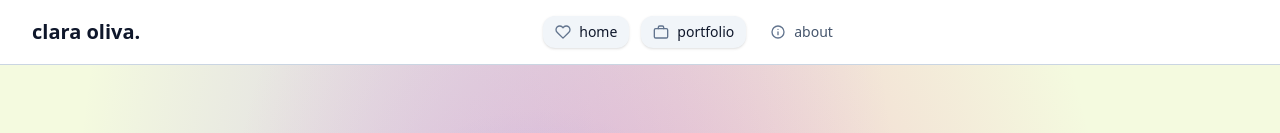
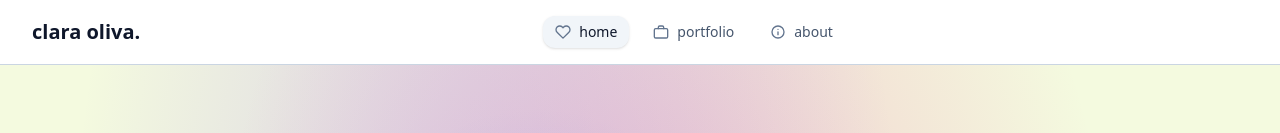
Before and after one commit to frankie1992/claras-site, a React (Vite) app: page / in a window 1280 px wide. Shown: the top 133 px of the page. Built offline with nearby package versions, Linux system fonts and the light colour scheme.

Commit message:
push fixes

```diff
--- a/src/App.tsx
+++ b/src/App.tsx
@@ -2,6 +2,7 @@ import { useEffect } from 'react'
 import { Outlet, useLocation } from 'react-router-dom'
 import Footer from './components/Footer'
 import Header from './components/Header'
+import { remove_hash_from_url } from './utils/utils';
 
 async function loadPreline() {
   return import('preline/dist/index.js')
@@ -33,6 +34,7 @@ export default function App() {
       if (el) {
         // Allow route paint, then scroll
         setTimeout(() => el.scrollIntoView({ behavior: 'smooth', block: 'start' }), 0)
+        setTimeout(() => remove_hash_from_url(), 10)
       }
     }
   }, [location.hash])
--- a/src/components/Header.tsx
+++ b/src/components/Header.tsx
@@ -1,4 +1,4 @@
-import { useEffect, useState } from 'react'
+import { useEffect, useState, useRef  } from 'react'
 import { NavLink, useLocation } from 'react-router-dom'
 import ContactButton from './ContactButton'
 import { HeartIcon, BriefcaseIcon, InfoIcon, MenuIcon, XIcon } from '../utils/icons'
@@ -12,22 +12,45 @@ import {
   NAV_MOBILE_ABOUT_LABEL,
   NAV_TOGGLE_SR_LABEL,
 } from '../utils/Constants'
+import useInViewPort from '../hooks/useInViewPort'
 
 export default function Header() {
   const [open, setOpen] = useState(false)
   const location = useLocation()
 
+  const portfolioElement = document?.getElementById('portfolio') as HTMLElement;
+  const isPortfolioInView = useInViewPort(portfolioElement, { threshold: 0.5 });
+
   useEffect(() => {
     setOpen(false)
   }, [location.pathname])
 
-  const linkClass = ({ isActive }: { isActive: boolean }) =>
-    [
+  const linkClass = ({ isActive }: { isActive: boolean }) => {
+    return [
       'group inline-flex items-center gap-2 px-3 py-1.5 rounded-xl text-sm transition-colors',
       isActive
         ? 'bg-slate-100 text-slate-900 shadow-sm'
         : 'text-slate-600 hover:text-slate-900 hover:bg-slate-50'
     ].join(' ')
+  }
+
+    const linkClassHome = ({ isActive }: { isActive: boolean }) => {
+    return [
+      'group inline-flex items-center gap-2 px-3 py-1.5 rounded-xl text-sm transition-colors',
+      isActive && !isPortfolioInView
+        ? 'bg-slate-100 text-slate-900 shadow-sm'
+        : 'text-slate-600 hover:text-slate-900 hover:bg-slate-50'
+    ].join(' ')
+  }
+
+  const linkClassPortfolio = ({ isActive }: { isActive: boolean }) => {
+    return [
+      'group inline-flex items-center gap-2 px-3 py-1.5 rounded-xl text-sm transition-colors',
+      isActive && isPortfolioInView
+        ? 'bg-slate-100 text-slate-900 shadow-sm'
+        : 'text-slate-600 hover:text-slate-900 hover:bg-slate-50'
+    ].join(' ')
+  }
 
   return (
     <header className="w-full border-b bg-white border-slate-300">
@@ -39,11 +62,11 @@ export default function Header() {
 
           {/* Desktop nav (center column) */}
           <nav className="hidden md:flex items-center justify-center gap-3">
-            <NavLink to="/" end className={linkClass}>
+            <NavLink to="/" end className={linkClassHome}>
               <HeartIcon className="size-4 text-slate-500 group-hover:text-slate-700" />
               <span>{NAV_HOME_LABEL}</span>
             </NavLink>
-            <NavLink to="/#portfolio" className={linkClass}>
+            <NavLink to="/#portfolio" className={linkClassPortfolio}>
               <BriefcaseIcon className="size-4 text-slate-500 group-hover:text-slate-700" />
               <span>{NAV_PORTFOLIO_LABEL}</span>
             </NavLink>
@@ -55,7 +78,7 @@ export default function Header() {
 
           {/* Right actions (contact on desktop, hamburger on mobile) */}
           <div className="justify-self-end flex items-center">
-            <ContactButton/>
+            <ContactButton />
 
             {/* Mobile toggle */}
             <button
@@ -87,13 +110,16 @@ export default function Header() {
         }
       >
         <div className="mx-auto max-w-7xl px-4 py-2 flex flex-col gap-1">
-          <NavLink to="/" end className={linkClass}>
+          <NavLink to="/" end className={linkClassHome}>
+            <HeartIcon className="size-4 text-slate-500 group-hover:text-slate-700" />
             {NAV_MOBILE_HOME_LABEL}
           </NavLink>
-          <NavLink to="/#portfolio" className={linkClass}>
+          <NavLink to="/#portfolio" className={linkClassPortfolio}>
+            <BriefcaseIcon className="size-4 text-slate-500 group-hover:text-slate-700" />
             {NAV_MOBILE_PORTFOLIO_LABEL}
           </NavLink>
           <NavLink to="/about" className={linkClass}>
+            <InfoIcon className="size-4 text-slate-500 group-hover:text-slate-700" />
             {NAV_MOBILE_ABOUT_LABEL}
           </NavLink>
         </div>
--- /dev/null
+++ b/src/hooks/useInViewPort.tsx
@@ -0,0 +1,20 @@
+import { useState, useEffect } from 'react';
+
+function useInViewPort(ref: HTMLElement, options?: IntersectionObserverInit) {
+  const [ inViewport, setInViewport ] = useState(false);
+  useEffect(() => {
+    const observer = new IntersectionObserver(([ entry ]) => {
+      setInViewport(entry.isIntersecting);
+    }, options);
+    if (ref) {
+      observer.observe(ref);
+    }
+    return () => {
+      if (ref) {
+        observer.unobserve(ref);
+      }
+    };
+  }, [ options, ref ]);
+  return inViewport;
+}
+export default useInViewPort;
--- a/src/pages/Home.tsx
+++ b/src/pages/Home.tsx
@@ -41,7 +41,7 @@ export default function Home() {
       </section>
 
       {/* Hero – desktop layout */}
-      <section className="sm:hidden md:block lg:block mx-auto max-w-7xl px-4 md:px-6 lg:px-8 py-10 md:py-14">
+      <section className="hidden md:block lg:block mx-auto max-w-7xl px-4 md:px-6 lg:px-8 py-10 md:py-14">
         <div className="grid lg:grid-cols-3 md:grid-cols-2 gap-6 lg:gap-8">
           {/* Portrait with selection-style frame */}
           <div className="md:col-span-1">
--- a/src/utils/utils.tsx
+++ b/src/utils/utils.tsx
@@ -1,6 +1,18 @@
 export function isValidEmail(email: string) {
-    if(!email) {
+    if (!email) {
         return false
     }
     return true;
 }
+
+export function remove_hash_from_url() {
+    try {
+        if ("history" in window) { // Check if History API is supported by the browser
+  history.pushState({}, null, window.location.href.split('#')[0]);
+}
+
+    } catch (error) {
+        console.error(error)
+    }
+
+}
```
